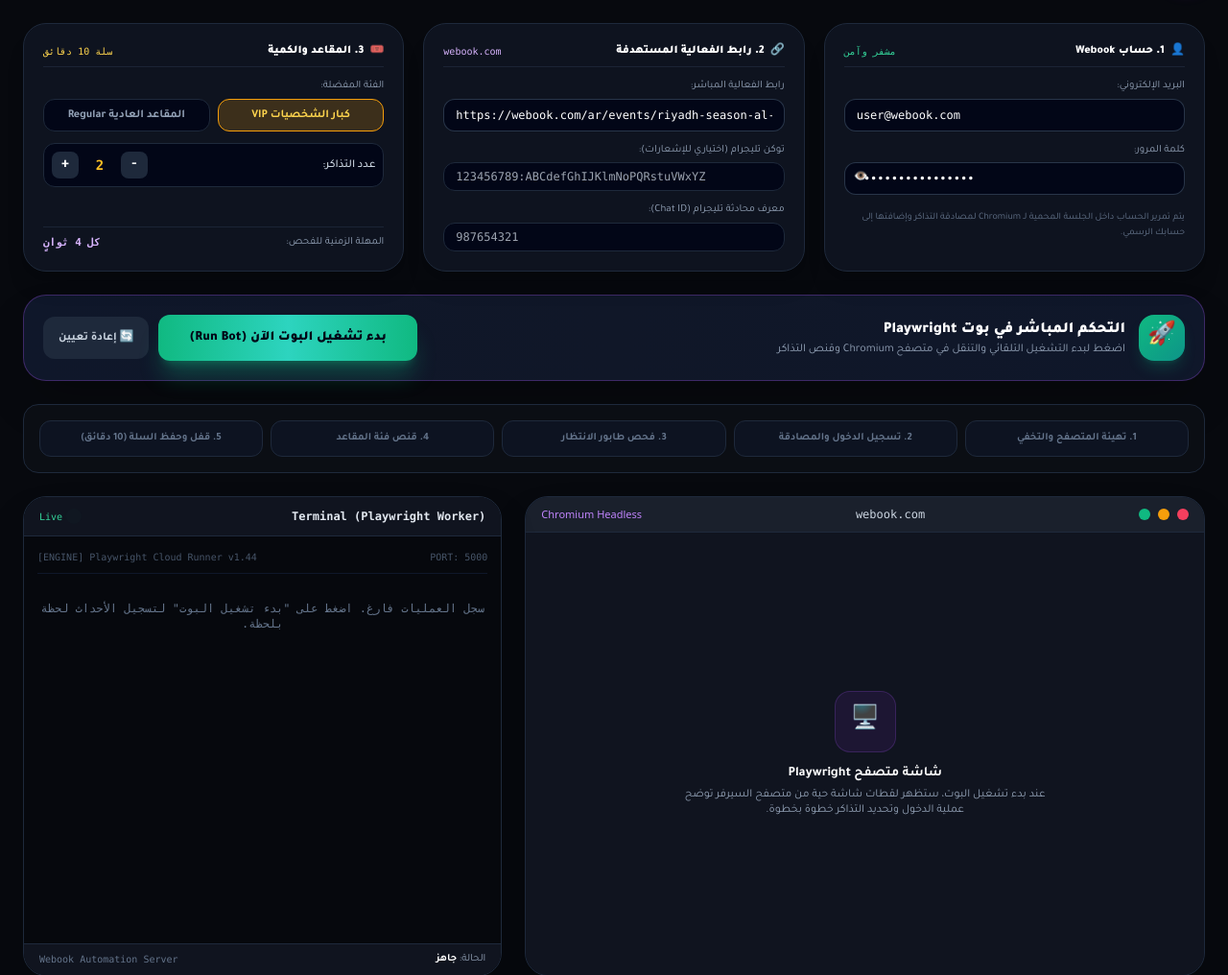
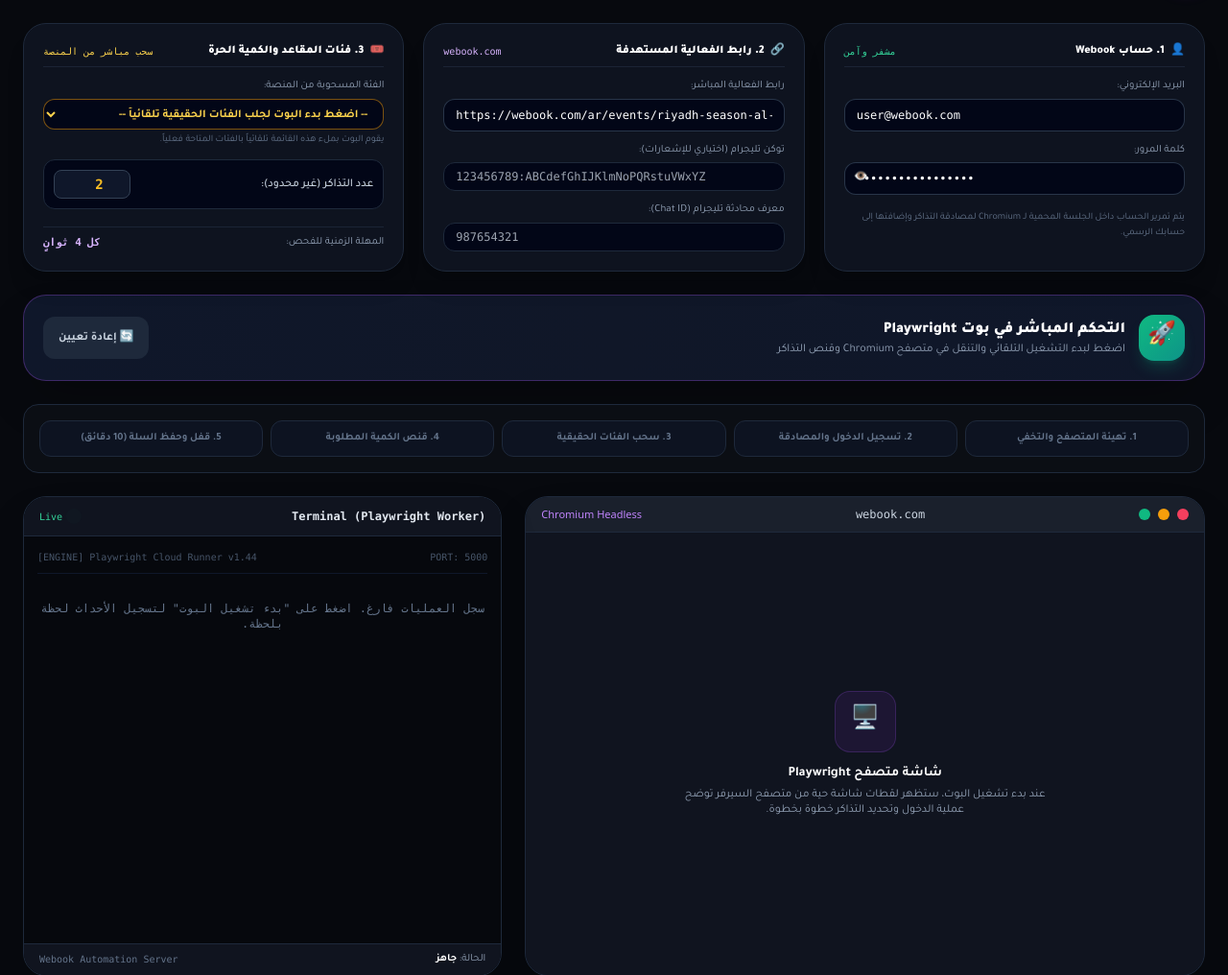
Before and after one commit to alwjyhnyazsrhan-blip/Neyaz, a Flask app: page / in a window 1280 px wide. Shown: the part 73-1089 px from the top of the page at 96% size. Run offline with Flask 3, Linux system fonts and the light colour scheme; data that the repository does not hold is empty; some libraries are stand-ins or nearby versions.

Commit message:
Update index.html

```diff
--- a/templates/index.html
+++ b/templates/index.html
@@ -145,59 +145,40 @@
         </div>
       </div>
 
-      <!-- Card 3: Seats & Quantity -->
+      <!-- Card 3: Seats & Quantity (Dynamic Tiers & Unlimited Quantity) -->
       <div class="bg-[#0e131f] border border-slate-800 rounded-3xl p-5 shadow-xl space-y-3 flex flex-col justify-between">
         <div>
           <div class="flex items-center justify-between pb-2 border-b border-slate-800/80 mb-3">
             <h2 class="text-xs font-black text-white flex items-center gap-1.5">
               <span class="text-amber-400">🎟️</span>
-              <span>3. المقاعد والكمية</span>
+              <span>3. فئات المقاعد والكمية الحرة</span>
             </h2>
-            <span class="text-[10px] text-amber-300 font-mono">سلة 10 دقائق</span>
+            <span class="text-[10px] text-amber-300 font-mono">سحب مباشر من المنصة</span>
           </div>
 
           <div class="space-y-3">
+            <!-- Dynamic Select Dropdown for Tiers -->
             <div>
-              <span class="text-[11px] text-slate-400 block mb-1">الفئة المفضلة:</span>
-              <div class="grid grid-cols-2 gap-2">
-                <button
-                  type="button"
-                  id="tierVipBtn"
-                  onclick="selectTier('vip')"
-                  class="py-2 rounded-xl text-xs font-bold border transition bg-amber-500/20 border-amber-500 text-amber-300"
-                >
-                  كبار الشخصيات VIP
-                </button>
-                <button
-                  type="button"
-                  id="tierRegularBtn"
-                  onclick="selectTier('regular')"
-                  class="py-2 rounded-xl text-xs font-bold border transition bg-slate-950 border-slate-800 text-slate-400"
-                >
-                  المقاعد العادية Regular
-                </button>
-              </div>
+              <label class="block text-[11px] text-slate-400 mb-1">الفئة المسحوبة من المنصة:</label>
+              <select
+                id="tierSelect"
+                class="w-full bg-slate-950 border border-amber-500/50 rounded-xl px-3 py-2 text-xs text-amber-300 font-bold focus:outline-none focus:border-amber-400"
+              >
+                <option value="">-- اضغط بدء البوت لجلب الفئات الحقيقية تلقائياً --</option>
+              </select>
+              <p class="text-[10px] text-slate-500 mt-1">يقوم البوت بملء هذه القائمة تلقائياً بالفئات المتاحة فعلياً.</p>
             </div>
 
-            <div class="flex items-center justify-between bg-slate-950 p-2 rounded-xl border border-slate-800">
-              <span class="text-xs text-slate-300 font-medium">عدد التذاكر:</span>
-              <div class="flex items-center gap-3">
-                <button
-                  type="button"
-                  onclick="changeQuantity(-1)"
-                  class="w-7 h-7 rounded-lg bg-slate-800 hover:bg-slate-700 text-white font-bold flex items-center justify-center cursor-pointer"
-                >
-                  -
-                </button>
-                <span id="quantityDisplay" class="font-mono text-sm font-black text-amber-400 w-5 text-center">2</span>
-                <button
-                  type="button"
-                  onclick="changeQuantity(1)"
-                  class="w-7 h-7 rounded-lg bg-slate-800 hover:bg-slate-700 text-white font-bold flex items-center justify-center cursor-pointer"
-                >
-                  +
-                </button>
-              </div>
+            <!-- Unlimited Quantity Input -->
+            <div class="flex items-center justify-between bg-slate-950 p-2.5 rounded-xl border border-slate-800">
+              <span class="text-xs text-slate-300 font-medium">عدد التذاكر (غير محدود):</span>
+              <input
+                id="quantityInput"
+                type="number"
+                min="1"
+                value="2"
+                class="w-20 bg-slate-900 border border-slate-700 rounded-lg px-2 py-1 text-center font-mono text-sm font-black text-amber-400 focus:outline-none focus:border-amber-500"
+              />
             </div>
           </div>
         </div>
@@ -262,10 +243,10 @@
           2. تسجيل الدخول والمصادقة
         </div>
         <div id="step3" class="p-2.5 rounded-xl border border-slate-800 bg-slate-900/60 text-slate-500">
-          3. فحص طابور الانتظار
+          3. سحب الفئات الحقيقية
         </div>
         <div id="step4" class="p-2.5 rounded-xl border border-slate-800 bg-slate-900/60 text-slate-500">
-          4. قنص فئة المقاعد
+          4. قنص الكمية المطلوبة
         </div>
         <div id="step5" class="p-2.5 rounded-xl border border-slate-800 bg-slate-900/60 text-slate-500">
           5. قفل وحفظ السلة (10 دقائق)
@@ -289,7 +270,6 @@
         </div>
 
         <div class="flex-1 bg-[#10141f] p-4 flex items-center justify-center relative">
-          <!-- Screenshot Image -->
           <img
             id="screenshotImg"
             src=""
@@ -297,7 +277,6 @@
             class="hidden w-full h-auto max-h-[420px] object-contain rounded-xl shadow-lg border border-slate-800"
           />
 
-          <!-- Placeholder when idle -->
           <div id="screenshotPlaceholder" class="text-center py-16 px-4">
             <div class="w-16 h-16 rounded-2xl bg-purple-600/10 border border-purple-500/20 text-purple-400 mx-auto flex items-center justify-center mb-3 text-2xl">
               🖥️
@@ -347,27 +326,8 @@
 
   <!-- Frontend Logic -->
   <script>
-    let selectedTier = 'vip';
-    let ticketQuantity = 2;
     let pollInterval = null;
-
-    function selectTier(tier) {
-      selectedTier = tier;
-      const vipBtn = document.getElementById('tierVipBtn');
-      const regBtn = document.getElementById('tierRegularBtn');
-      if (tier === 'vip') {
-        vipBtn.className = 'py-2 rounded-xl text-xs font-bold border transition bg-amber-500/20 border-amber-500 text-amber-300';
-        regBtn.className = 'py-2 rounded-xl text-xs font-bold border transition bg-slate-950 border-slate-800 text-slate-400';
-      } else {
-        regBtn.className = 'py-2 rounded-xl text-xs font-bold border transition bg-purple-600/20 border-purple-500 text-purple-300';
-        vipBtn.className = 'py-2 rounded-xl text-xs font-bold border transition bg-slate-950 border-slate-800 text-slate-400';
-      }
-    }
-
-    function changeQuantity(delta) {
-      ticketQuantity = Math.max(1, Math.min(8, ticketQuantity + delta));
-      document.getElementById('quantityDisplay').textContent = ticketQuantity;
-    }
+    let loadedTiersCache = [];
 
     function togglePasswordVisibility() {
       const input = document.getElementById('passwordInput');
@@ -380,6 +340,8 @@
       const targetUrl = document.getElementById('targetUrlInput').value.trim();
       const telegramToken = document.getElementById('telegramTokenInput').value.trim();
       const telegramChatId = document.getElementById('telegramChatIdInput').value.trim();
+      const quantity = parseInt(document.getElementById('quantityInput').value) || 2;
+      const tierSelect = document.getElementById('tierSelect').value;
 
       if (!email || !password || !targetUrl) {
         alert('يرجى إدخال البريد الإلكتروني وكلمة المرور ورابط الفعالية');
@@ -394,8 +356,8 @@
             email,
             password,
             target_url: targetUrl,
-            quantity: ticketQuantity,
-            tier: selectedTier,
+            quantity: quantity,
+            tier: tierSelect,
             telegram_token: telegramToken,
             telegram_chat_id: telegramChatId
           })
@@ -428,6 +390,7 @@
         document.getElementById('logsTerminal').innerHTML = '<div class="text-slate-500 py-6 text-center text-xs" dir="rtl">تمت إعادة تعيين السجل.</div>';
         document.getElementById('screenshotImg').classList.add('hidden');
         document.getElementById('screenshotPlaceholder').classList.remove('hidden');
+        document.getElementById('tierSelect').innerHTML = '<option value="">-- اضغط بدء البوت لجلب الفئات الحقيقية تلقائياً --</option>';
       } catch (e) {}
     }
 
@@ -452,13 +415,13 @@
           dot.className = 'w-2.5 h-2.5 rounded-full bg-emerald-400';
           text.textContent = 'تم الحجز بنجاح ✅';
           bottomStatus.textContent = 'تم الحجز بنجاح ✅';
-          document.getElementById('startBtn').classList.remove('hidden');
-          document.getElementById('stopBtn').classList.add('hidden');
+          document.getElementById('startBtn').classList.add('hidden');
+          document.getElementById('stopBtn').classList.remove('hidden');
         } else {
           dot.className = 'w-2.5 h-2.5 rounded-full bg-slate-500';
           text.textContent = 'جاهز (Idle)';
           bottomStatus.textContent = 'جاهز';
-          document.getElementById('startBtn').classList.remove('hidden');
+          document.getElementById('startBtn').classList.add('hidden');
           document.getElementById('stopBtn').classList.add('hidden');
         }
 
@@ -466,9 +429,27 @@
         const step = data.current_step;
         highlightStep('step1', step === 'init_driver');
         highlightStep('step2', ['navigate_login', 'fill_credentials', 'verify_auth'].includes(step));
-        highlightStep('step3', step === 'navigate_event');
+        highlightStep('step3', ['navigate_event', 'extract_tiers'].includes(step));
         highlightStep('step4', ['select_ticket_tier', 'click_reserve'].includes(step));
         highlightStep('step5', step === 'checkout_success' || data.status === 'success');
+
+        // Dynamic Tiers Dropdown Population
+        if (data.available_tiers && data.available_tiers.length > 0) {
+          const selectElem = document.getElementById('tierSelect');
+          const currentVal = selectElem.value;
+          // Check if tiers changed to avoid re-rendering bugs
+          const cacheStr = JSON.stringify(loadedTiersCache);
+          const newStr = JSON.stringify(data.available_tiers);
+          if (cacheStr !== newStr) {
+            loadedTiersCache = data.available_tiers;
+            let optionsHtml = '<option value="">-- اختر الفئة المتاحة --</option>';
+            data.available_tiers.forEach(tier => {
+              optionsHtml += `<option value="${tier}">${tier}</option>`;
+            });
+            selectElem.innerHTML = optionsHtml;
+            if (currentVal) selectElem.value = currentVal;
+          }
+        }
 
         // Screenshot
         if (data.latest_screenshot) {
@@ -482,7 +463,7 @@
         if (data.logs && data.logs.length > 0) {
           const terminal = document.getElementById('logsTerminal');
           let html = `
-            <div class="text-slate-500 pb-2 border-b border-slate-900 flex justify-between text-[10px]">
+            <div class="text-slate-600 pb-2 border-b border-slate-900 flex justify-between text-[10px]">
               <span>[ENGINE] Playwright Cloud Runner v1.44</span>
               <span>PID: WORKER</span>
             </div>
```
